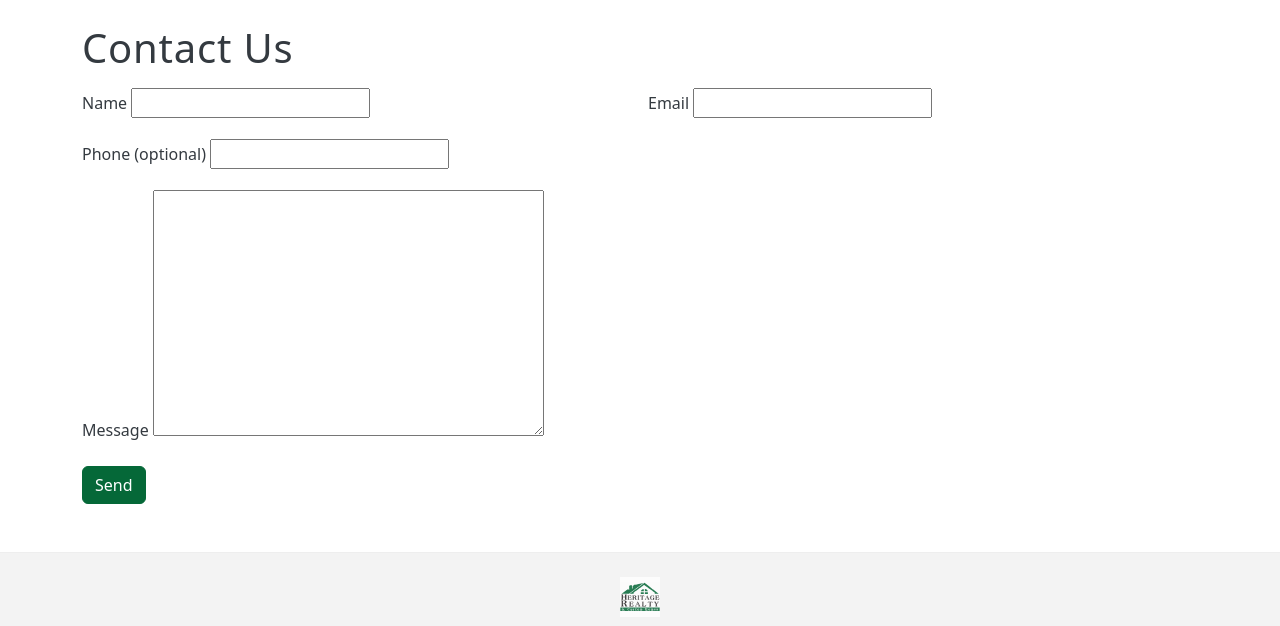
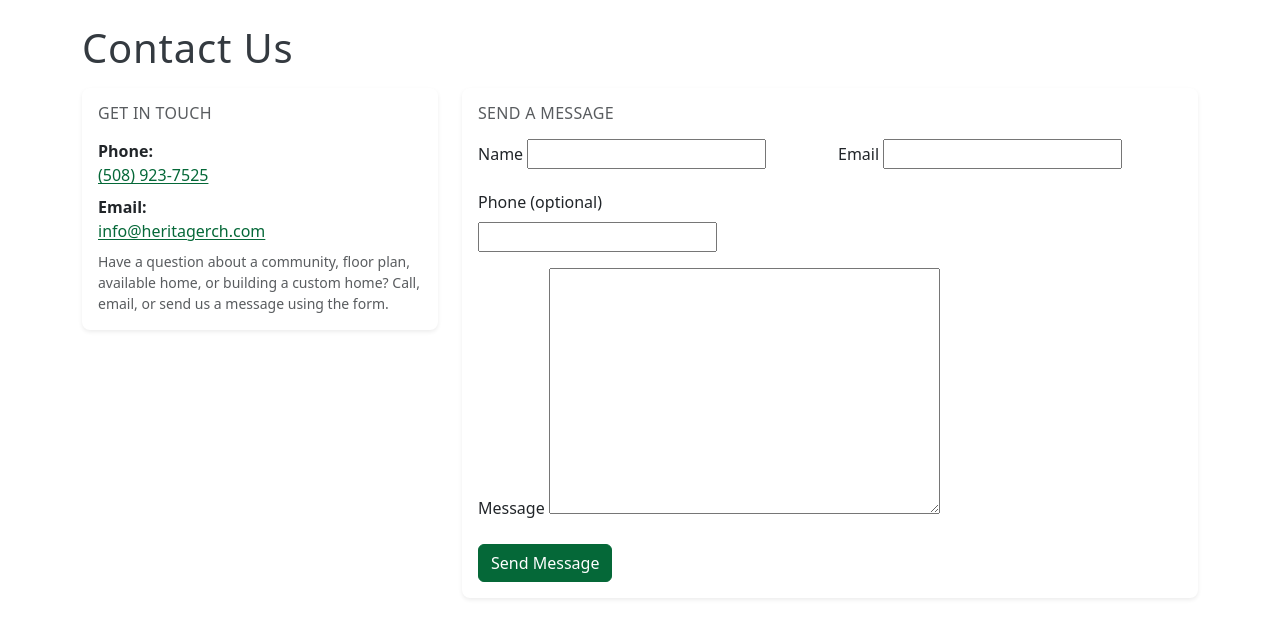
Before and after one commit to mprovost129/HeritageRCH, a Django app: page /contact/ in a window 1280 px wide. Shown: the part 77-703 px from the top of the page. Run offline with Django 5.2, Linux system fonts and the light colour scheme; data comes from the database, SQL or seed files in the repository; both versions use the stored data as it was after the commit; some libraries are stand-ins or nearby versions.

Commit message:
eighth commit

```diff
--- a/pages/models.py
+++ b/pages/models.py
@@ -5,7 +5,7 @@ from django.db import models
 class SiteSettings(models.Model):
     """
     Singleton-style model for global site content:
-    phone, email, hero text, CTA text, etc.
+    phone, email, hero text, CTA text, and lead recipients.
     """
 
     site_name = models.CharField(
@@ -17,17 +17,27 @@ class SiteSettings(models.Model):
     primary_phone = models.CharField(
         max_length=32,
         blank=True,
-        help_text="Main phone number (for header / CTA). Example: 555-123-4567",
+        help_text="Main phone number (for header / CTA). Example: 508-555-1234",
     )
     primary_phone_link = models.CharField(
         max_length=32,
         blank=True,
-        help_text="Phone in tel: format. Example: 15551234567",
+        help_text="Phone in tel: format. Example: 15085551234",
     )
 
+    # Public contact email (can be shown on Contact page / footer)
     primary_email = models.EmailField(
         blank=True,
         help_text="Main contact email shown publicly (if desired).",
+    )
+
+    # Lead notification recipients (used for ALL website contact emails)
+    lead_recipients = models.TextField(
+        blank=True,
+        help_text=(
+            "One or more email addresses to receive website leads. "
+            "Separate multiple addresses with commas or new lines."
+        ),
     )
 
     # Home hero content
--- a/pages/views.py
+++ b/pages/views.py
@@ -1,12 +1,12 @@
-# -----------------------------------------------------------------------------
-# pages/views.py  (FULL FILE — HomeView prefers featured, with fallback)
-# -----------------------------------------------------------------------------
+from contextlib import suppress
 from django.views.generic import TemplateView, FormView
 from django.contrib import messages
 from django.urls import reverse_lazy
 from django.core.mail import send_mail
 from django.conf import settings
+
 from pages.forms import LeadForm
+from pages.models import SiteSettings
 from catalog.models import Lead, LeadSource, Community, FloorPlan, AvailableHome
 
 
@@ -15,19 +15,26 @@ class HomeView(TemplateView):
 
     def get_context_data(self, **kwargs):
         ctx = super().get_context_data(**kwargs)
-        comm_qs = Community.objects.filter(is_featured=True).order_by("featured_rank", "name")[:3]
-        plan_qs = FloorPlan.objects.filter(is_featured=True).order_by("featured_rank", "name")[:3]
+
+        comm_qs = Community.objects.filter(is_featured=True).order_by(
+            "featured_rank", "name"
+        )[:3]
+        plan_qs = FloorPlan.objects.filter(is_featured=True).order_by(
+            "featured_rank", "name"
+        )[:3]
         home_qs = (
             AvailableHome.objects.select_related("community")
             .filter(is_featured=True)
             .order_by("featured_rank", "-created")[:3]
         )
+
         if not comm_qs.exists():
             comm_qs = Community.objects.all()[:3]
         if not plan_qs.exists():
             plan_qs = FloorPlan.objects.all()[:3]
         if not home_qs.exists():
             home_qs = AvailableHome.objects.select_related("community")[:3]
+
         ctx["featured_communities"] = comm_qs
         ctx["featured_plans"] = plan_qs
         ctx["featured_homes"] = home_qs
@@ -49,12 +56,12 @@ class ContactView(FormView):
 
     def get_initial(self):
         initial = super().get_initial()
-        msg = self.request.GET.get("message")
-        if msg:
+        if msg := self.request.GET.get("message"):
             initial["message"] = msg
         return initial
 
-    def form_valid(self, form):
+    def form_valid(self, form):  # sourcery skip: use-contextlib-suppress
+        # Save lead in DB
         lead = Lead.objects.create(
             name=form.cleaned_data["name"],
             email=form.cleaned_data["email"],
@@ -63,23 +70,41 @@ class ContactView(FormView):
             source=LeadSource.GLOBAL,
             page_url=self.request.build_absolute_uri(),
         )
+
+        # Get recipients from SiteSettings.lead_recipients
+        recipients = []
         try:
-            to_addr = getattr(settings, "CONTACT_NOTIFY_EMAIL", "")
-            if to_addr:
-                body = (
-                    f"From: {lead.name}\n"
-                    f"Email: {lead.email}\n"
-                    f"Phone: {lead.phone}\n\n"
-                    f"{lead.message}"
-                )
+            settings_obj = SiteSettings.get_solo()
+        except Exception:
+            settings_obj = None
+
+        if settings_obj and settings_obj.lead_recipients:
+            # Split on commas and newlines, strip whitespace, drop empties
+            raw = settings_obj.lead_recipients.replace(";", ",")
+            for part in raw.replace("\r", "").split(","):
+                if email := part.strip():
+                    recipients.append(email)
+
+        if recipients:
+            body = (
+                f"From: {lead.name}\n"
+                f"Email: {lead.email}\n"
+                f"Phone: {lead.phone}\n\n"
+                f"{lead.message}"
+            )
+            try:
                 send_mail(
                     subject=f"New website lead: {lead.name}",
                     message=body,
-                    from_email=getattr(settings, "DEFAULT_FROM_EMAIL", "web@localhost"),
-                    recipient_list=[to_addr],
+                    from_email=getattr(
+                        settings, "DEFAULT_FROM_EMAIL", "web@localhost"
+                    ),
+                    recipient_list=recipients,
                     fail_silently=True,
                 )
-        except Exception:
-            pass
+            except Exception:
+                # Don’t break the user experience if email fails.
+                pass
+
         messages.success(self.request, "Thanks! We'll be in touch shortly.")
         return super().form_valid(form)
--- a/static/site.css
+++ b/static/site.css
@@ -153,6 +153,29 @@ h1, h2, h3, h4, h5 {
   }
 }
 
+/* Detail hero image band
+   -------------------------------------------------------------------------- */
+.detail-hero {
+  border-radius: var(--heritage-border-radius);
+  overflow: hidden;
+  margin-bottom: 1.5rem;
+}
+
+.detail-hero img {
+  width: 100%;
+  height: 100%;
+  object-fit: cover;
+}
+
+.detail-hero-placeholder {
+  display: flex;
+  align-items: center;
+  justify-content: center;
+  background-color: var(--heritage-gray-100);
+  color: var(--heritage-gray-600);
+  font-size: 0.9rem;
+}
+
 /* Cards
    -------------------------------------------------------------------------- */
 .card {
--- a/templates/pages/contact.html
+++ b/templates/pages/contact.html
@@ -1,4 +1,5 @@
 {% extends 'base.html' %}
+
 {% block title %}Contact Us · Heritage Realty & Custom Homes{% endblock %}
 {% block meta_description %}
 Contact Heritage Realty & Custom Homes to learn more about our communities, floor plans, available homes, and custom home options.
@@ -6,30 +7,87 @@ Contact Heritage Realty & Custom Homes to learn more about our communities, floo
 
 {% block content %}
 <h1 class="mb-3">Contact Us</h1>
+
+<div class="row g-4">
+  {# Left column: contact info from SiteSettings #}
+  <div class="col-lg-4">
+    <div class="card border-0 shadow-sm">
+      <div class="card-body">
+        <h2 class="h6 text-uppercase text-muted mb-3">Get in Touch</h2>
+
+        {% if site_settings and site_settings.primary_phone %}
+          <p class="mb-2">
+            <strong>Phone:</strong><br>
+            {% if site_settings.primary_phone_link %}
+              <a href="tel:{{ site_settings.primary_phone_link }}">
+                {{ site_settings.primary_phone }}
+              </a>
+            {% else %}
+              {{ site_settings.primary_phone }}
+            {% endif %}
+          </p>
+        {% endif %}
+
+        {% if site_settings and site_settings.primary_email %}
+          <p class="mb-2">
+            <strong>Email:</strong><br>
+            <a href="mailto:{{ site_settings.primary_email }}">
+              {{ site_settings.primary_email }}
+            </a>
+          </p>
+        {% endif %}
+
+        <p class="small text-muted mb-0">
+          Have a question about a community, floor plan, available home, or building a custom home?
+          Call, email, or send us a message using the form.
+        </p>
+      </div>
+    </div>
+  </div>
+
+  {# Right column: contact form #}
+  <div class="col-lg-8">
+    <div class="card border-0 shadow-sm">
+      <div class="card-body">
+        <h2 class="h6 text-uppercase text-muted mb-3">Send a Message</h2>
         <form method="post" class="row g-3" novalidate>
           {% csrf_token %}
           <div class="col-md-6">
             <label for="id_name" class="form-label">Name</label>
             {{ form.name }}
-    {% if form.name.errors %}<div class="text-danger small">{{ form.name.errors }}</div>{% endif %}
+            {% if form.name.errors %}
+              <div class="text-danger small">{{ form.name.errors }}</div>
+            {% endif %}
           </div>
           <div class="col-md-6">
             <label for="id_email" class="form-label">Email</label>
             {{ form.email }}
-    {% if form.email.errors %}<div class="text-danger small">{{ form.email.errors }}</div>{% endif %}
+            {% if form.email.errors %}
+              <div class="text-danger small">{{ form.email.errors }}</div>
+            {% endif %}
           </div>
           <div class="col-md-6">
             <label for="id_phone" class="form-label">Phone (optional)</label>
             {{ form.phone }}
-    {% if form.phone.errors %}<div class="text-danger small">{{ form.phone.errors }}</div>{% endif %}
+            {% if form.phone.errors %}
+              <div class="text-danger small">{{ form.phone.errors }}</div>
+            {% endif %}
           </div>
           <div class="col-12">
             <label for="id_message" class="form-label">Message</label>
             {{ form.message }}
-    {% if form.message.errors %}<div class="text-danger small">{{ form.message.errors }}</div>{% endif %}
+            {% if form.message.errors %}
+              <div class="text-danger small">{{ form.message.errors }}</div>
+            {% endif %}
           </div>
           <div class="col-12">
-    <button type="submit" class="btn btn-primary">Send</button>
+            <button type="submit" class="btn btn-primary">
+              Send Message
+            </button>
           </div>
         </form>
+      </div>
+    </div>
+  </div>
+</div>
 {% endblock %}
```
Also changed, not shown: templates/catalog/community_detail.html (+18 -17 lines), templates/catalog/home_detail.html (+18 -17 lines), templates/catalog/plan_detail.html (+16 -15 lines), db.sqlite3, pages/migrations/0002_sitesettings_lead_recipients_and_more.py (added). Lines whose indentation alone changed are shown as unchanged.
